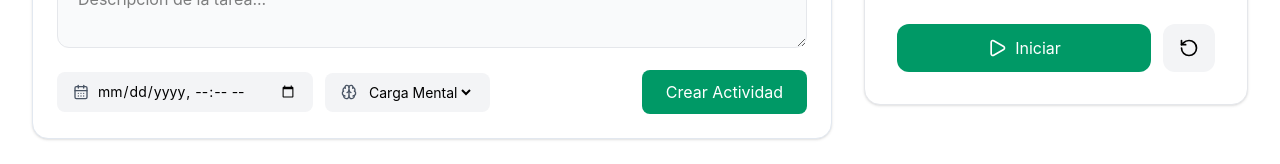
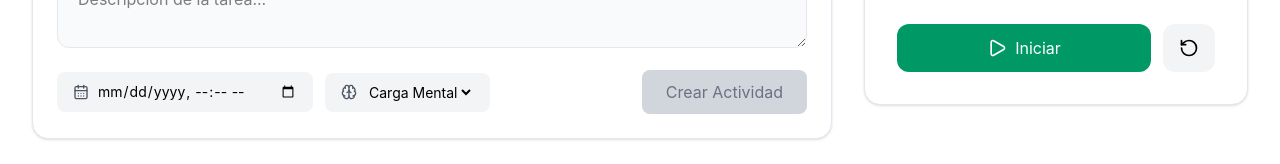
Before and after one commit to SebastianJSAC/mini-proyecto-1-frontend, a React app in the folder miniproyecto-frontend/: page / in a window 1280 px wide. Shown: the part 241-405 px from the top of the page. Built offline with nearby package versions, Linux system fonts and the light colour scheme; no server answers; the HTML template or start-up script is replaced by a standard one.

Commit message:
Se hace lo de las subtareas no pueden ir vacias y que la tarea tiene que llenarse todo

```diff
--- a/miniproyecto-frontend/src/components/TaskCard.jsx
+++ b/miniproyecto-frontend/src/components/TaskCard.jsx
@@ -166,12 +166,17 @@ export default function TaskCard({ tarea, setTasks, API_URL }) {
 
     const toggleComplete = async () => {
         const nuevoEstadoPadre = !tarea.completada;
+
         const confirm = await Swal.fire({
-            title: nuevoEstadoPadre ? "Completar tarea" : "Reabrir tarea",
+            title: nuevoEstadoPadre ? "¿Marcar misión como completada?" : "¿Reabrir misión?",
+            text: nuevoEstadoPadre ? "Esto completará también todas las subtareas." : "Se reabrirá la tarea principal.",
             icon: "question",
             showCancelButton: true,
-            confirmButtonColor: "#10b981"
+            confirmButtonColor: "#10b981",
+            confirmButtonText: "Sí, cambiar",
+            cancelButtonText: "Cancelar"
         });
+
         if (!confirm.isConfirmed) return;
 
         try {
@@ -180,10 +185,28 @@ export default function TaskCard({ tarea, setTasks, API_URL }) {
                 headers: { "Content-Type": "application/json" },
                 body: JSON.stringify({ completada: nuevoEstadoPadre })
             });
+
             if (response.ok) {
-                setTasks(prev => prev.map(t => t.id === tarea.id ? { ...t, completada: nuevoEstadoPadre } : t));
+                setTasks(prev => prev.map(t => {
+                    if (t.id === tarea.id) {
+                        // Si completamos el padre, completamos todas las subtareas localmente
+                        const subtareasActualizadas = (t.subtareas || []).map(sub => ({
+                            ...sub,
+                            completada: nuevoEstadoPadre
+                        }));
+
+                        return {
+                            ...t,
+                            completada: nuevoEstadoPadre,
+                            subtareas: subtareasActualizadas
+                        };
+                    }
+                    return t;
+                }));
             }
-        } catch (error) { console.error(error); }
+        } catch (error) {
+            console.error("Error al actualizar estado de la tarea:", error);
+        }
     };
 
     const handleAddSubtask = async () => {
@@ -324,11 +347,27 @@ export default function TaskCard({ tarea, setTasks, API_URL }) {
                         <input
                             value={subtaskInput}
                             onChange={(e) => setSubtaskInput(e.target.value)}
-                            onKeyDown={(e) => e.key === 'Enter' && handleAddSubtask()}
+                            onKeyDown={(e) => {
+                                if (e.key === 'Enter') {
+                                    e.preventDefault(); // Evita comportamientos extraños
+                                    handleAddSubtask();
+                                }
+                            }}
                             placeholder="Añadir subtarea..."
                             className="flex-1 px-3 py-1.5 border border-gray-200 rounded-lg text-sm outline-none focus:border-emerald-500 focus:ring-1 focus:ring-emerald-500"
                         />
-                        <button onClick={handleAddSubtask} className="px-4 py-1.5 bg-emerald-600 text-white rounded-lg text-sm font-bold hover:bg-emerald-700 transition-colors">+</button>
+                        <button
+                            onClick={handleAddSubtask}
+                            // Deshabilitar si el input está vacío
+                            disabled={!subtaskInput.trim()}
+                            className={`px-4 py-1.5 rounded-lg text-sm font-bold transition-colors ${
+                                !subtaskInput.trim()
+                                    ? "bg-gray-200 text-gray-400 cursor-not-allowed"
+                                    : "bg-emerald-600 text-white hover:bg-emerald-700"
+                            }`}
+                        >
+                            +
+                        </button>
                     </div>
                 </div>
             )}
--- a/miniproyecto-frontend/src/components/TodayView.jsx
+++ b/miniproyecto-frontend/src/components/TodayView.jsx
@@ -56,7 +56,6 @@ export function TodayView() {
             const res = await response.json();
 
             if (response.ok) {
-
                 setTasks(prev => [...prev, res.data]);
 
                 setDescripcionInput("");
@@ -95,33 +94,6 @@ export function TodayView() {
         setTimeRemaining(25 * 60);
         setTimerRunning(false);
     };
-
-    //const progressPercentage = ((25 * 60 - timeRemaining) / (25 * 60)) * 100;
-
-    /*const handleMagicBreakdown = () => {
-        if (!quickTaskInput.trim()) return;
-
-        setIsBreakingDown(true);
-
-        setTimeout(() => {
-            const subtasks = generateSubtasks(quickTaskInput);
-
-            const newTask = {
-                id: Date.now(),
-                name: quickTaskInput,
-                dueDate: selectedDueDate,
-                mentalLoad: selectedMentalLoad,
-                subtasks: subtasks,
-            };
-
-            setQueueTasks([...queueTasks, newTask]);
-            setQuickTaskInput("");
-            setSelectedDueDate("");
-            setSelectedMentalLoad(undefined);
-            setIsBreakingDown(false);
-        }, 1500);
-
-    };*/
 
     const tareasPendientes = tasks.filter(t =>
         (t.parent === null || t.parent_id === null) && t.completada === false
@@ -210,8 +182,18 @@ export function TodayView() {
 
                                 <button
                                     onClick={handleAddTask}
-                                    disabled={!quickTaskInput.trim()}
-                                    className="ml-auto px-6 py-2.5 bg-emerald-600 text-white rounded-lg"
+                                    // Verificamos que todos los campos tengan contenido
+                                    disabled={
+                                        !quickTaskInput.trim() ||
+                                        !descripcionInput.trim() ||
+                                        !selectedDueDate ||
+                                        selectedMentalLoad === undefined
+                                    }
+                                    className={`ml-auto px-6 py-2.5 rounded-lg transition-colors ${
+                                        (!quickTaskInput.trim() || !descripcionInput.trim() || !selectedDueDate || selectedMentalLoad === undefined)
+                                            ? "bg-gray-300 cursor-not-allowed text-gray-500" // Estilo deshabilitado
+                                            : "bg-emerald-600 text-white hover:bg-emerald-700" // Estilo activo
+                                    }`}
                                 >
                                     Crear Actividad
                                 </button>
```
